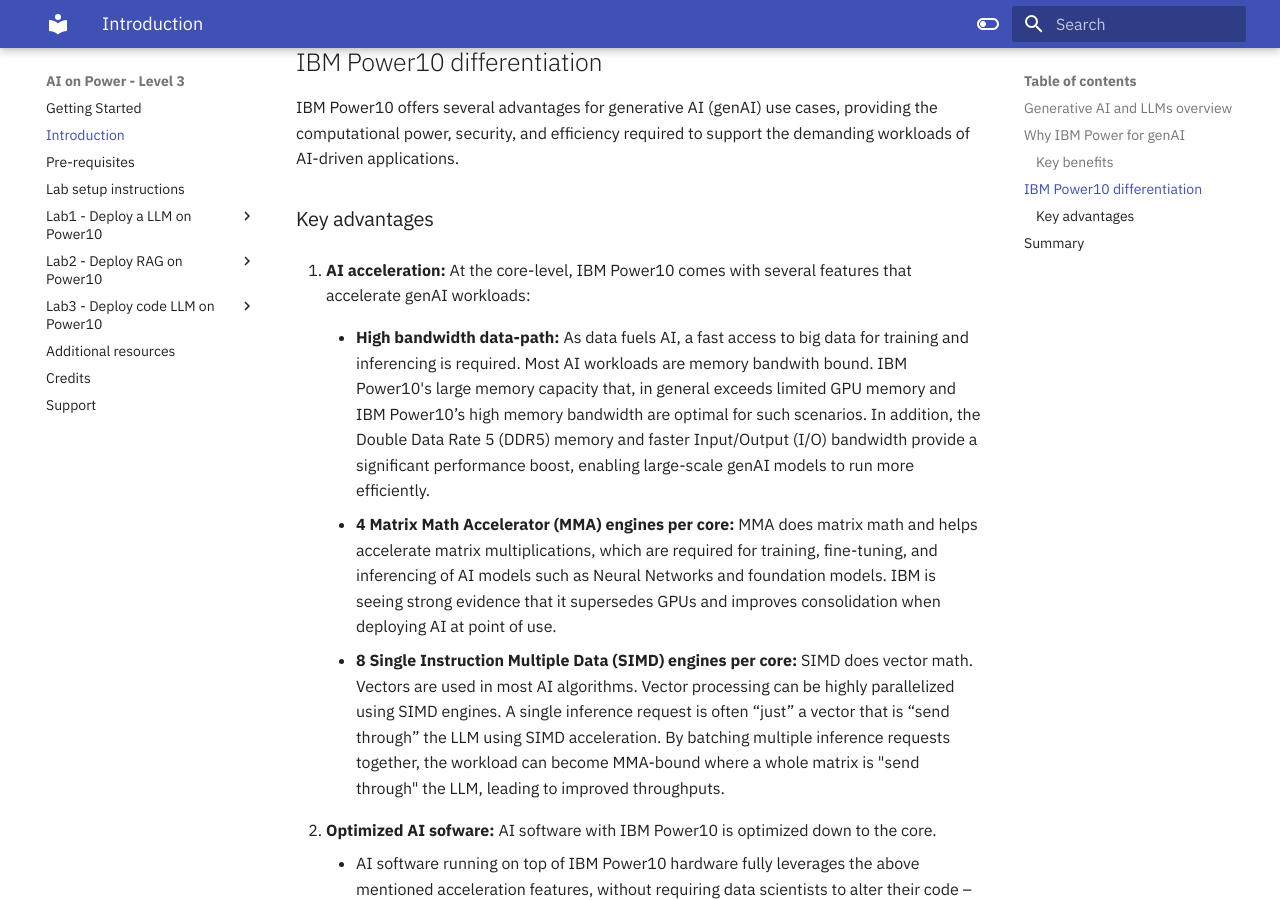
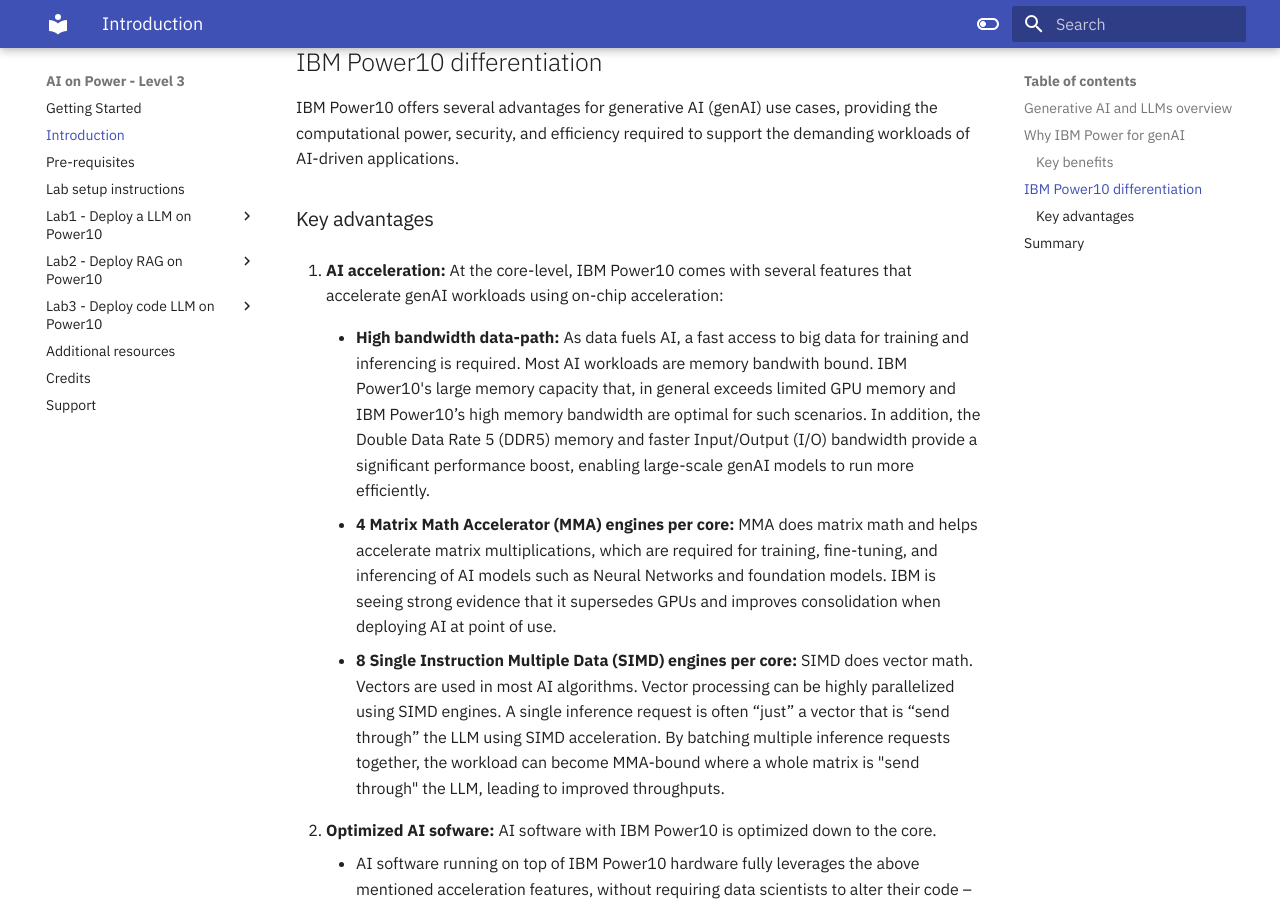
Before and after one commit to IBM/AI-on-Power-Level3, an MkDocs documentation site: the page built from docs/index.md, in a window 1280 px wide and 900 px high, scrolled down 1685 px. Built offline with MkDocs 1.6.1 and Material for MkDocs 9.7.7, drawn with Linux system fonts in a browser that asks for light colours.

Commit message:
Update index.md

```diff
--- a/docs/index.md
+++ b/docs/index.md
@@ -48,7 +48,7 @@
 
 ### Key advantages
 
-1. **AI acceleration:** At the core-level, IBM Power10 comes with several features that accelerate genAI workloads:
+1. **AI acceleration:** At the core-level, IBM Power10 comes with several features that accelerate genAI workloads using on-chip acceleration:
 
     * **High bandwidth data-path:** As data fuels AI, a fast access to big data for training and inferencing is required. Most AI workloads are memory bandwith bound. IBM Power10's large memory capacity that, in general exceeds limited GPU memory and IBM Power10’s high memory bandwidth are optimal for such scenarios. In addition, the Double Data Rate 5 (DDR5) memory and faster Input/Output (I/O) bandwidth provide a significant performance boost, enabling large-scale genAI models to run more efficiently.
 
```
